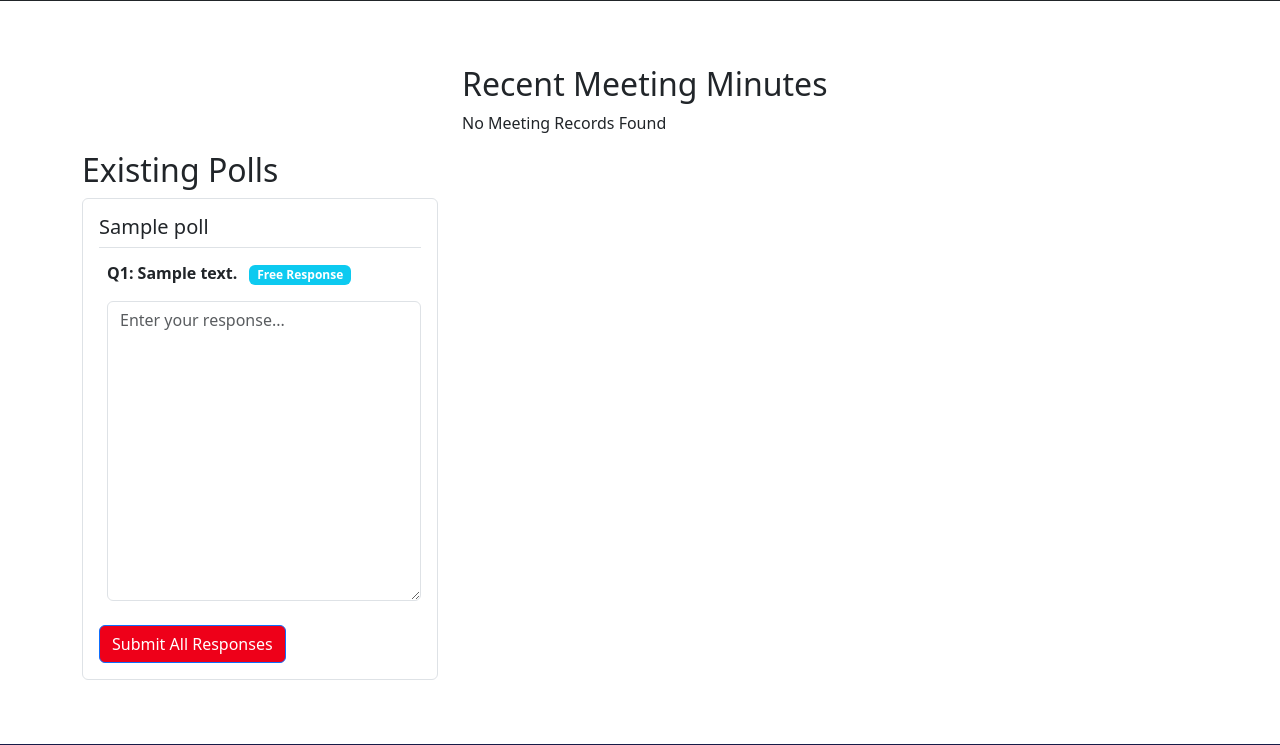
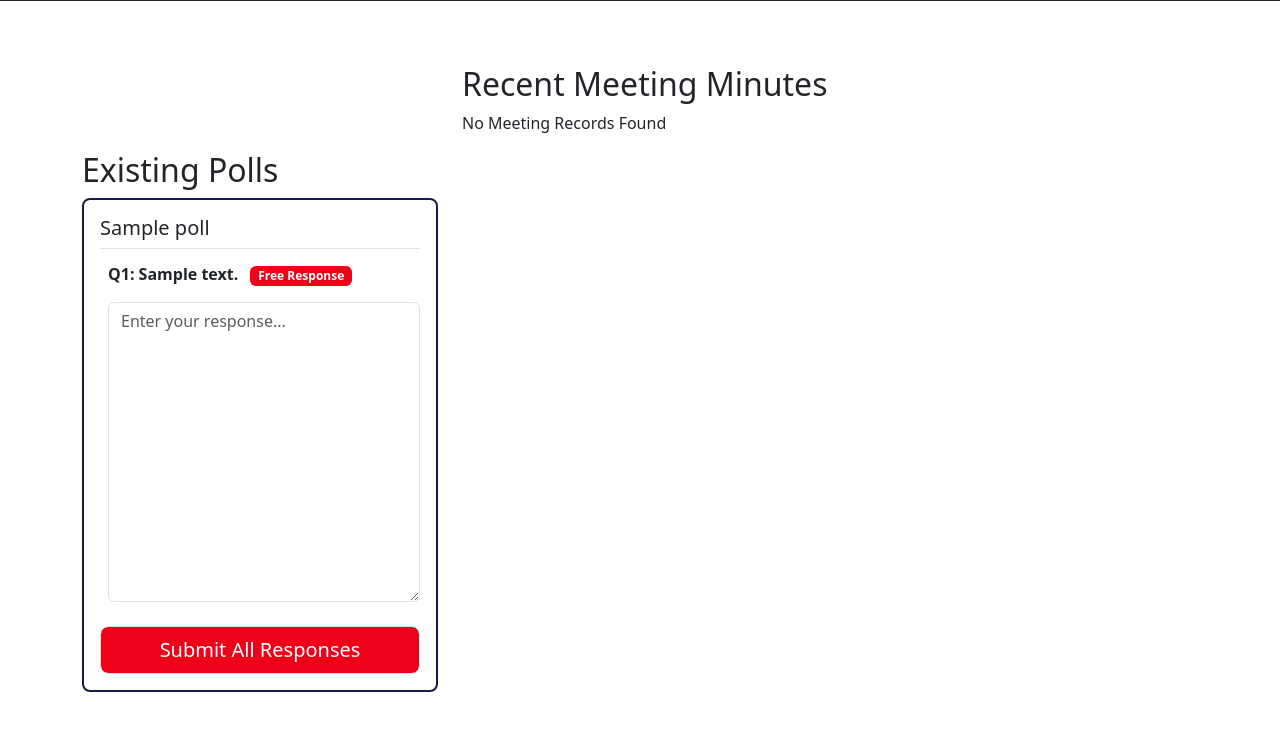
Before and after one commit to acm-udayton/ACM-Meeting-Records, a Flask app: page / in a window 1280 px wide. Shown: the part 250-995 px from the top of the page. Run offline with Flask 3, Linux system fonts and the light colour scheme; tables that the repository leaves empty hold one stand-in row (values such as "Sample post"); some libraries are stand-ins or nearby versions.

Commit message:
Update homepage UI for polls

```diff
--- a/app/static/css/forms.css
+++ b/app/static/css/forms.css
@@ -13,6 +13,9 @@ form input {
 form input.form-check-input:checked {
     background-color: var(--ud-blue) !important;
     border-color: var(--ud-red) !important;
+}
+form input.form-radio-input:checked {
+    accent-color: var(--ud-blue) !important;
 }
 form button[type=submit], form input[type=submit] {
     background-color: var(--ud-red) !important;
@@ -47,3 +50,15 @@ section#form, section#log-out {
 textarea {
     min-height: 300px!important;
 }
+.poll-badge-red {
+    --bs-bg-opacity: 1;
+    background-color: var(--ud-red);
+}
+.poll-badge-blue {
+    --bs-bg-opacity: 1;
+    background-color: var(--ud-blue);
+}
+.poll-form-card {
+    border: 2px solid var(--ud-blue);
+    border-radius: 8px;
+}
--- a/app/templates/index.html
+++ b/app/templates/index.html
@@ -74,7 +74,7 @@
           {% if polls %}
             <div class="list-group">
               {% for poll in polls %}
-                <div class="list-group-item mb-3 p-3">
+                <div class="poll-form-card mb-3 p-3">
                   <h5 class="mb-3 border-bottom pb-2">{{ poll.title }}</h5>
 
                   {% if poll.questions %}
@@ -87,9 +87,9 @@
                             <h6 class="fw-bold">
                               Q{{ loop.index }}: {{ question.question_text }}
                               {% if question.is_free_response %}
-                                <span class="badge bg-info ms-2">Free Response</span>
+                                <span class="badge poll-badge-red ms-2">Free Response</span>
                               {% elif question.allow_multiple_responses %}
-                                <span class="badge bg-warning text-dark ms-2">Multiple Responses Allowed</span>
+                                <span class="badge poll-badge-blue ms-2">Multiple Responses Allowed</span>
                               {% endif %}
                             </h6>
 
@@ -121,7 +121,7 @@
                                       {% if question.allow_multiple_responses %}
                                         <!-- Checkbox for multi-response -->
                                         <input
-                                          class="form-check-input"
+                                          class="form-radio-input"
                                           type="checkbox"
                                           name="question_{{ question.id }}_mcq"
                                           value="{{ option.id }}"
@@ -131,7 +131,7 @@
                                       {% else %}
                                         <!-- Radio for single-response -->
                                         <input
-                                          class="form-check-input"
+                                          class="form-radio-input"
                                           type="radio"
                                           name="question_{{ question.id }}_mcq"
                                           value="{{ option.id }}"
@@ -153,7 +153,7 @@
                       </div>
 
                       <div class="mt-3">
-                        <button type="submit" class="btn btn-primary">Submit All Responses</button>
+                        <button type="submit" class="form-control form-control-lg">Submit All Responses</button>
                         {% set has_voted = namespace(value=False) %}
                         {% for question in poll.questions %}
                           {% if question.id in voted_questions %}
@@ -161,6 +161,7 @@
                           {% endif %}
                         {% endfor %}
                         {% if has_voted.value %}
+                          <br>
                           <small class="text-muted ms-2">You have already responded to some questions. Submitting will update your responses.</small>
                         {% endif %}
                       </div>
```
